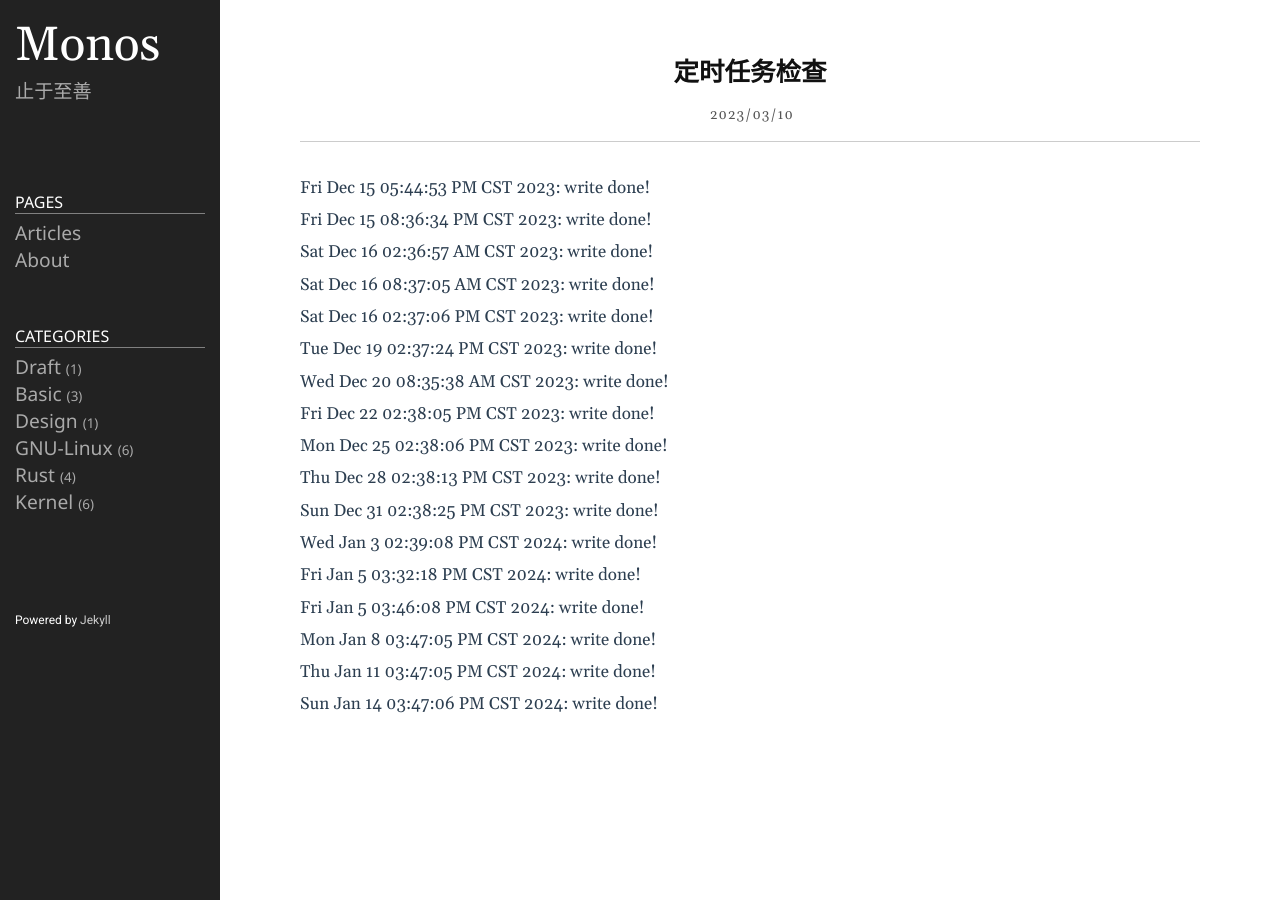
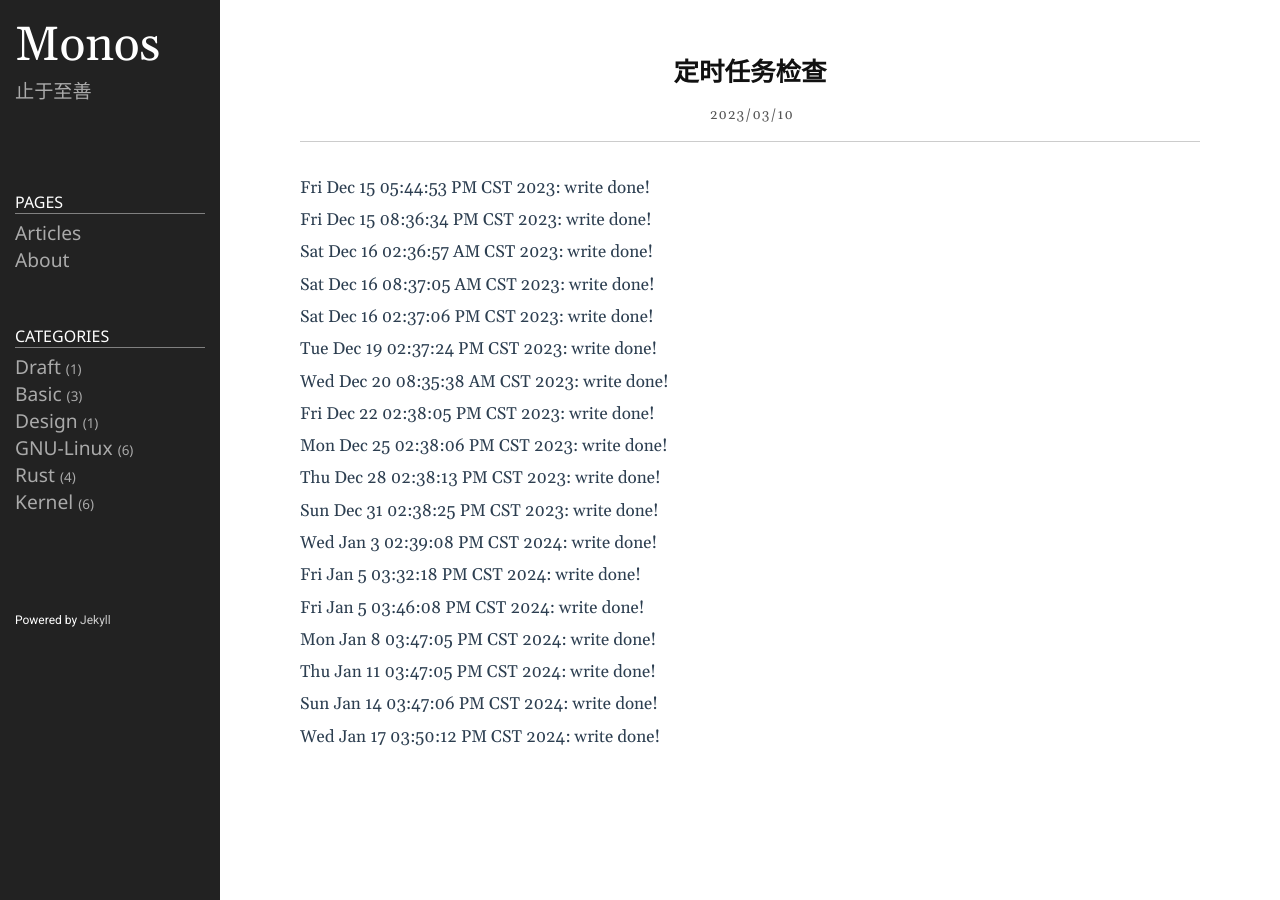
Before and after one commit to lclgo/lclgo.github.io, a Jekyll site: the page built from _posts/2023-03-10-weekly.md, in a window 1280 px wide. Built offline with Jekyll 4.4.1, drawn with Linux system fonts in a browser that asks for light colours.

Commit message:
timer check

```diff
--- a/_posts/2023-03-10-weekly.md
+++ b/_posts/2023-03-10-weekly.md
@@ -37,3 +37,5 @@ Mon Jan  8 03:47:05 PM CST 2024: write done!
 Thu Jan 11 03:47:05 PM CST 2024: write done!
 
 Sun Jan 14 03:47:06 PM CST 2024: write done!
+
+Wed Jan 17 03:50:12 PM CST 2024: write done!
```
